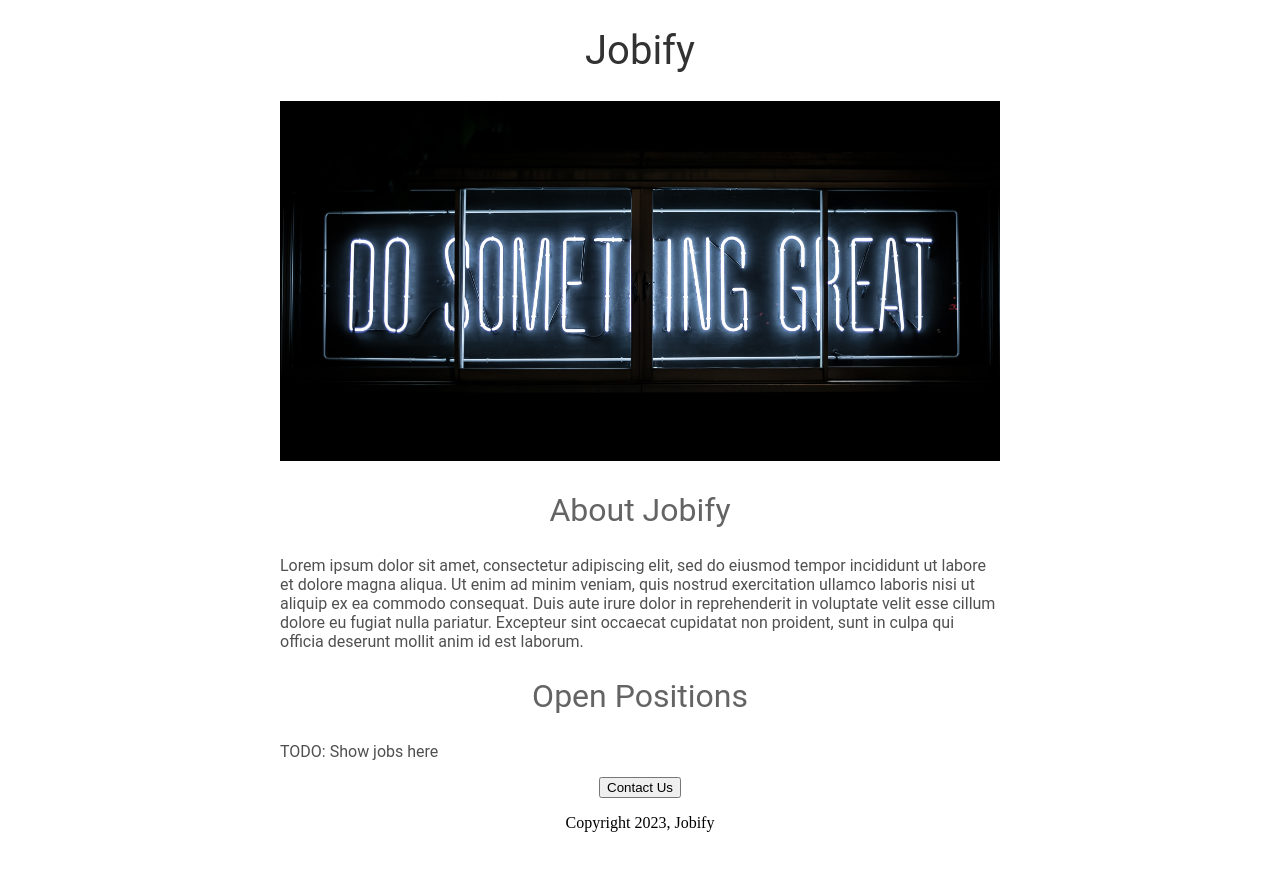
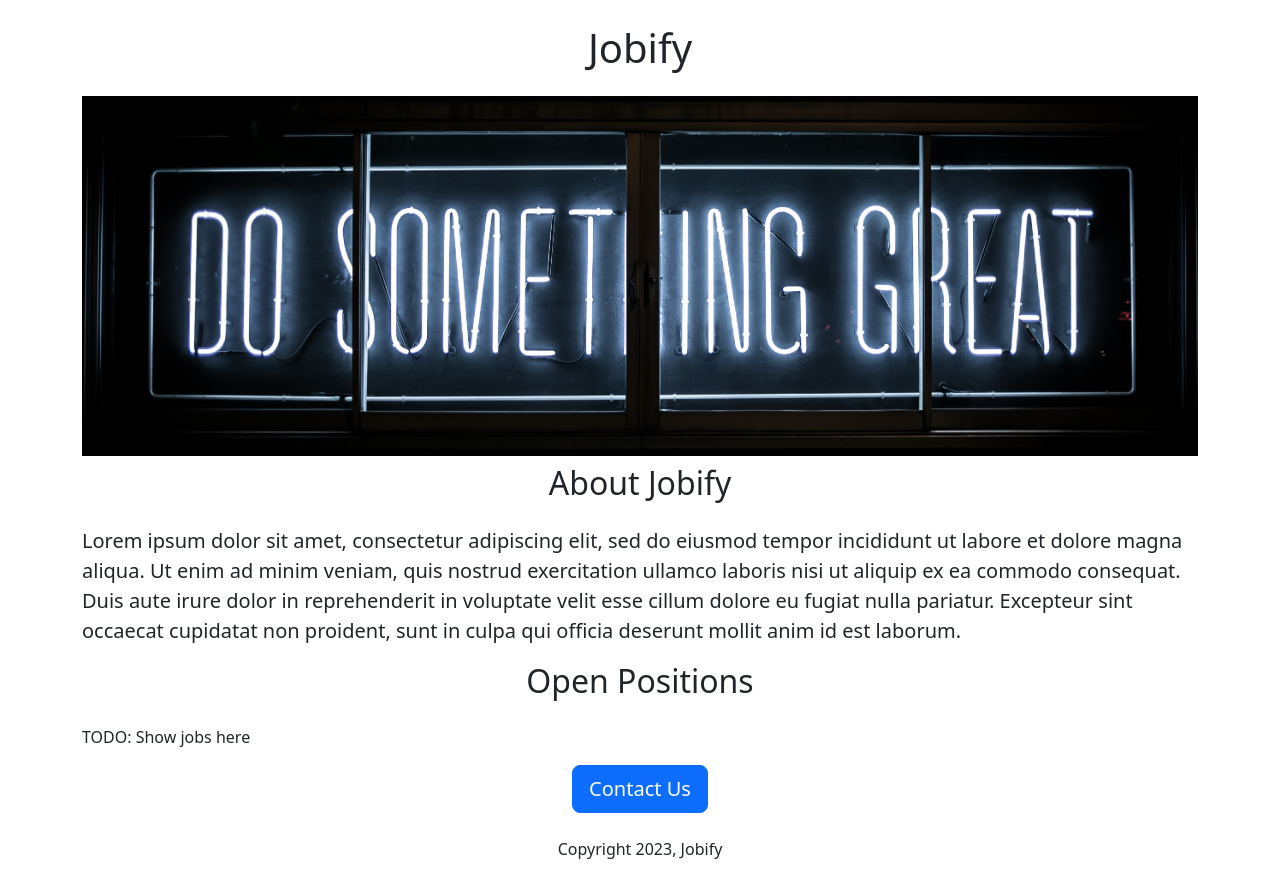
Before and after one commit to Sankalpjadhav/Jobify, a Flask app: page / in a window 1280 px wide. Before the commit the page ends 832 px from the top, so only its background shows below. Run offline with Flask 3, Linux system fonts and the light colour scheme.

Commit message:
Added some bootstrap

```diff
--- a/templates/home.html
+++ b/templates/home.html
@@ -2,49 +2,30 @@
 <html>
   <head>
     <title>Jobify Careers</title>
+    <meta charset="utf-8">
+    <meta name="viewport" content="width=device-width, initial-scale=1">
+    <link href="https://cdn.jsdelivr.net/npm/bootstrap@5.3.2/dist/css/bootstrap.min.css" rel="stylesheet" integrity="sha384-T3c6CoIi6uLrA9TneNEoa7RxnatzjcDSCmG1MXxSR1GAsXEV/Dwwykc2MPK8M2HN" crossorigin="anonymous">
     <style>
-      h1{
-        font-size: 40px;
-        font-family: Roboto;
-        font-weight: normal;
-        color: rgb(50,50,50);
-        text-align: center;
-      }
       #banner{
+        height: 360px;
         width: 100%;
-        height: 360px;
         object-fit: cover;
-      }
-      h2{
-        font-family: Roboto;
-        font-size: 32px;
-        color: rgb(100,100,100);
-        text-align: center;
-        font-weight: normal;
-      }
-      .bodytext{
-        font-family: Roboto;
-        color: rgb(80,80,80);
-      }
-      #container{
-        max-width: 720px;
-        margin: 0 auto 0 auto;
       }
     </style>
   </head>
   <body>
-    <div id="container">
-      <h1>Jobify</h1>
-      <img id="banner" src="https://jobify--sanky43jadhav.repl.co/static/banner.jpg" alt="Do Something Great">
-      <h2>About Jobify</h2>
-      <p class="bodytext">
+    <div class="container">
+      <h1 class="text-center mt-4 mb-4">Jobify</h1>
+      <img class="img-fluid" id="banner" src="https://jobify--sanky43jadhav.repl.co/static/banner.jpg" alt="Do Something Great">
+      <h2 class="text-center mt-2 mb-4">About Jobify</h2>
+      <p class="lead">
         Lorem ipsum dolor sit amet, consectetur adipiscing elit, sed do eiusmod tempor incididunt ut labore et dolore magna aliqua. Ut enim ad minim veniam, quis nostrud exercitation ullamco laboris nisi ut aliquip ex ea commodo consequat. Duis aute irure dolor in reprehenderit in voluptate velit esse cillum dolore eu fugiat nulla pariatur. Excepteur sint occaecat cupidatat non proident, sunt in culpa qui officia deserunt mollit anim id est laborum.
       </p>
-      <h2>Open Positions</h2>
-      <p class="bodytext">TODO: Show jobs here</p>
-      <div style="text-align: center;">
-        <button>Contact Us</button>
-        <p>Copyright 2023, Jobify</p>
+      <h2 class="text-center mt-2 mb-4">Open Positions</h2>
+      <p>TODO: Show jobs here</p>
+      <div class="text-center">
+        <button class="btn btn-primary btn-lg">Contact Us</button>
+        <p class="mt-4"> Copyright 2023, Jobify</p>
       </div>
     </div>
   </body>
```
Also changed, not shown: README.md.
